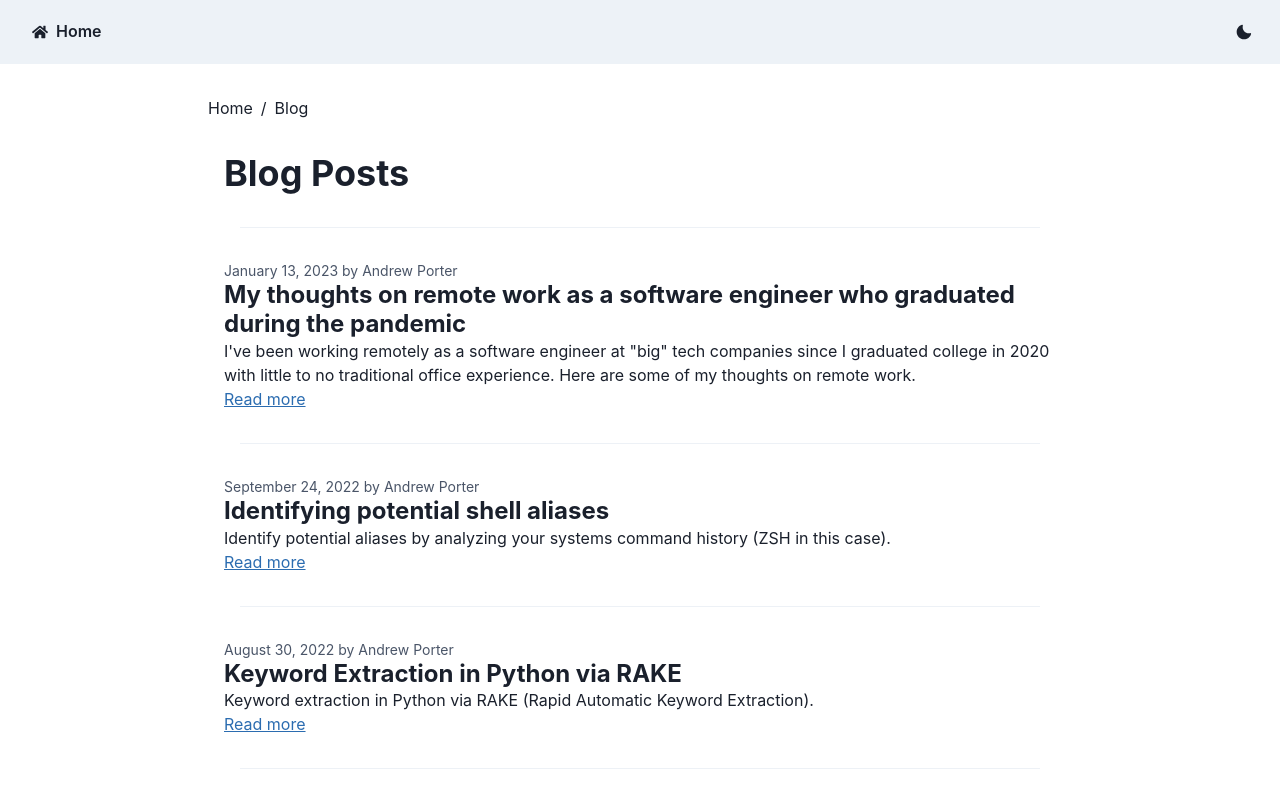
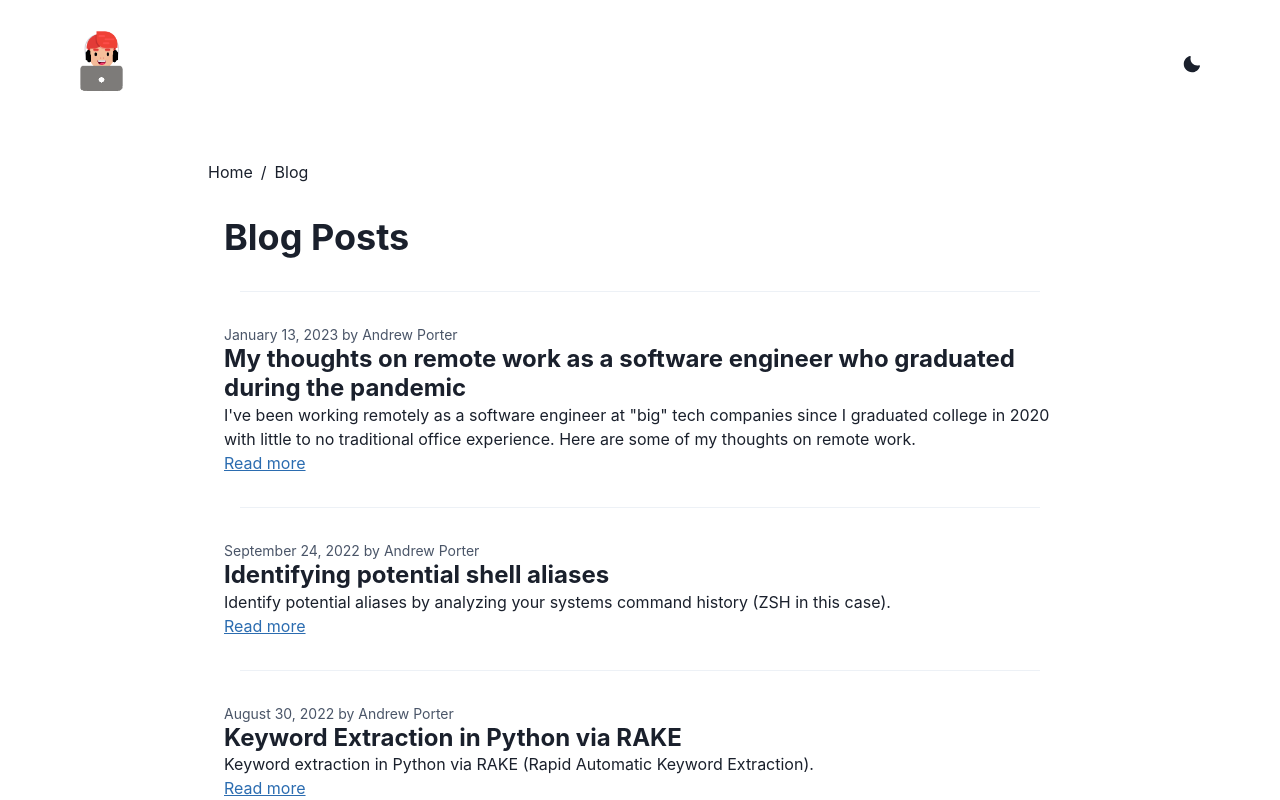
Before and after one commit to AndrewRPorter/website, a Next.js app: page /blog in a window 1280 px wide. Shown: the top 800 px of the page. Built offline with nearby package versions, Linux system fonts and the light colour scheme.

Commit message:
New header

```diff
--- a/components/navigation/header.tsx
+++ b/components/navigation/header.tsx
@@ -1,29 +1,22 @@
-import {
-  Box,
-  Flex,
-  IconButton,
-  Button,
-  useColorModeValue,
-  Stack,
-  useColorMode
-} from '@chakra-ui/react'
+import { Box, Flex, IconButton, Stack, useColorMode } from '@chakra-ui/react'
 import { MoonIcon, SunIcon } from '@chakra-ui/icons'
-import { FaHome } from 'react-icons/fa'
 import Link from 'next/link'
+import Image from 'next/image'
 
 export default function Header() {
   const { colorMode, toggleColorMode } = useColorMode()
   return (
     <Box as="header">
-      <Box bg={useColorModeValue('gray.100', 'gray.900')} px={4}>
+      <Box px={16} py={8}>
         <Flex h={16} alignItems="center" justifyContent="space-between">
-          <Box>
-            <Link href="/" passHref>
-              <Button as="a" leftIcon={<FaHome />} aria-label="Go Home">
-                Home
-              </Button>
-            </Link>
-          </Box>
+          <Link href="/" passHref>
+            <Image
+              src="/programmer_icon.png"
+              width={75}
+              height={75}
+              alt="programmer icon representing myself"
+            />
+          </Link>
 
           <Flex alignItems="center">
             <Stack direction="row" spacing={7}>
@@ -34,7 +27,10 @@ export default function Header() {
                     ? 'Switch to dark mode'
                     : 'Switch to light mode'
                 }
+                background="none"
+                _hover={{ background: 'none' }}
                 icon={colorMode === 'light' ? <MoonIcon /> : <SunIcon />}
+                size="lg"
               />
             </Stack>
           </Flex>
```
